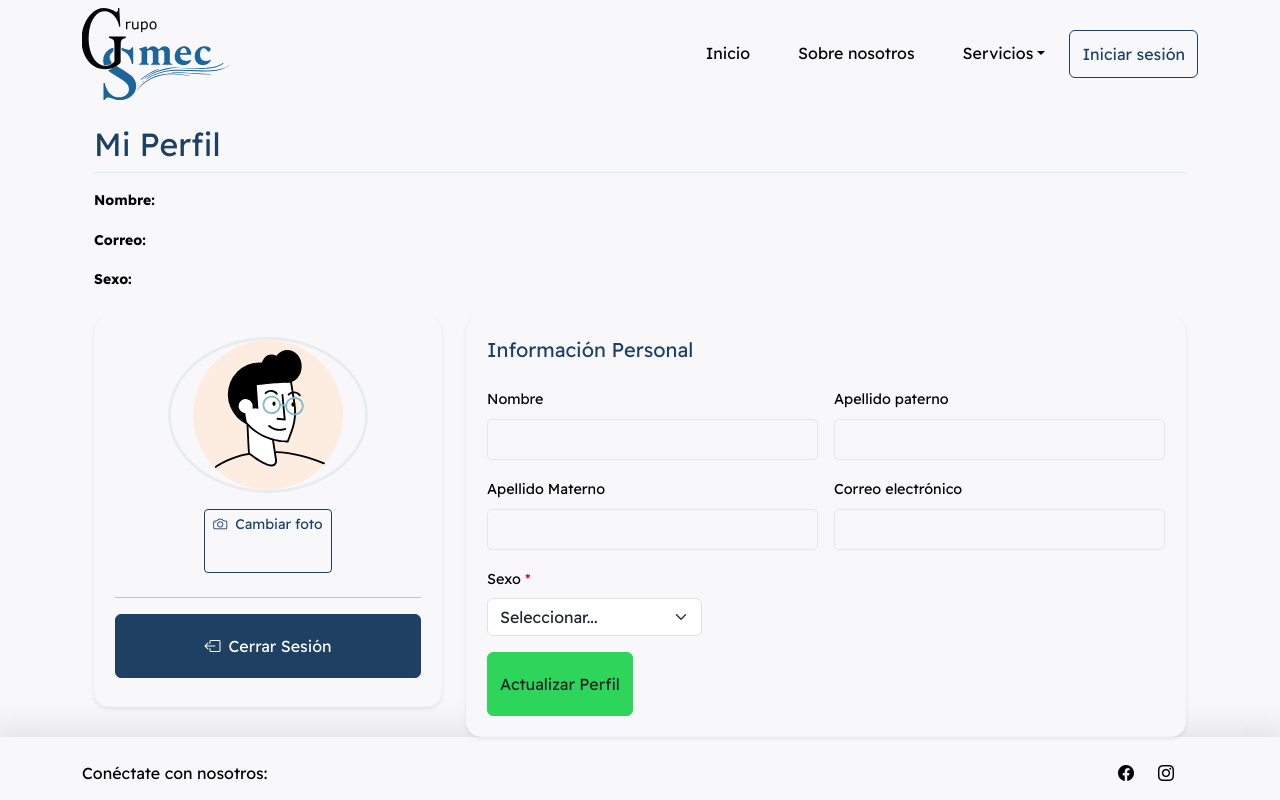
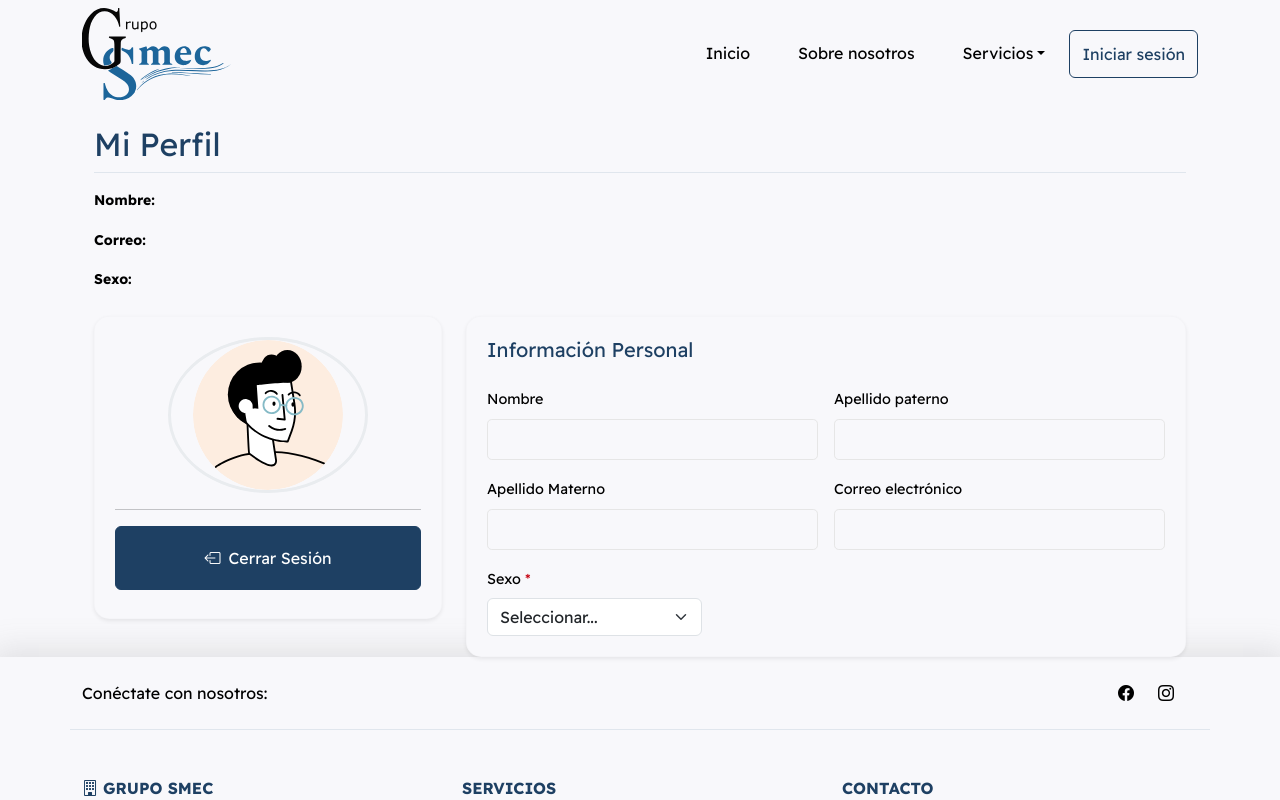
Before and after one commit to Rodrigo12a/frontend-grupo-smec, an Angular app: page /profile in a window 1280 px wide. Shown: the top 800 px of the page. Built offline with nearby package versions, Linux system fonts and the light colour scheme.

Commit message:
mejora mi perfil

```diff
--- a/src/app/pages/profile/profile.component.html
+++ b/src/app/pages/profile/profile.component.html
@@ -30,16 +30,6 @@
                        width="150"
                        height="150"
                        id="avatarPreview">
-                </div>
-                <div class="mt-3">
-                  <input type="file"
-                         id="avatarInput"
-                         hidden
-                         accept="image/*">
-                  <label for="avatarInput"
-                         class="btn btn-outline-primary btn-sm">
-                    <i class="bi bi-camera me-2"></i>Cambiar foto
-                  </label>
                 </div>
               </div>
               <hr>
@@ -91,11 +81,6 @@
                       <option value="0">Femenino</option>
                     </select>
                   </div>
-                  <div class="col-12 mt-3">
-                    <button type="submit" class="btn btn-success">
-                      Actualizar Perfil
-                    </button>
-                  </div>
                 </div>
               </form>
             </div>
```
